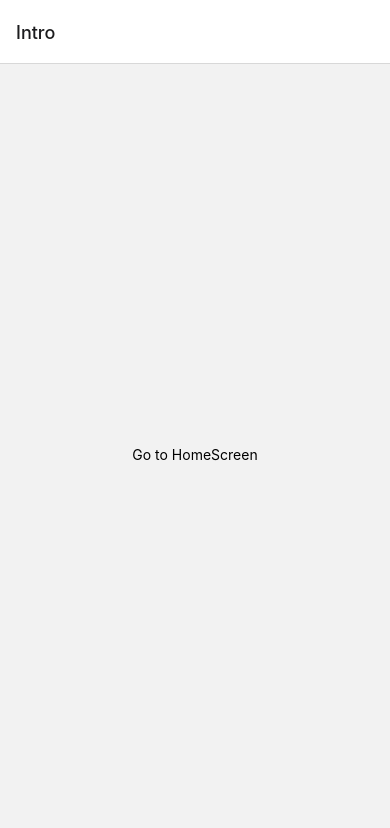
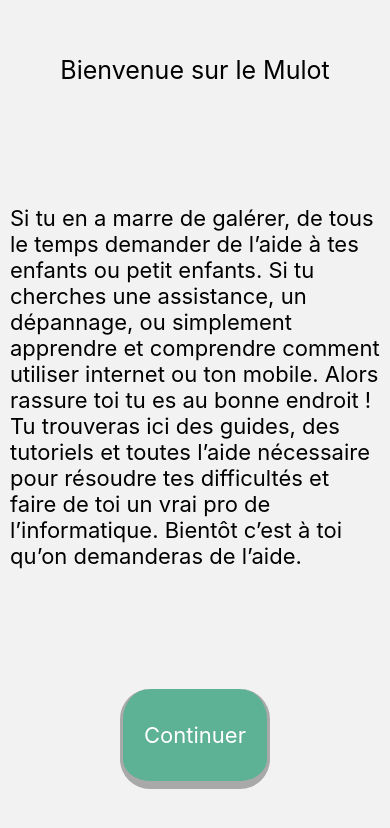
Before and after one commit to DavidB360/lemulot-frontend-user, a React Native app: screen /Intro in a window 390 px wide. Shown: the top 828 px of the page. Built offline with nearby package versions, Linux system fonts and the light colour scheme.

Commit message:
commit main avant pull

```diff
--- a/App.tsx
+++ b/App.tsx
@@ -40,7 +40,7 @@ export default function App() {
 		<Provider store={store}>
 			<PersistGate persistor={persistor}>
 				<NavigationContainer>
-					<Stack.Navigator screenOptions={{ headerShown: true }}>
+					<Stack.Navigator screenOptions={{ headerShown: false }}>
 						<Stack.Screen name="Intro" component={IntroScreen} />
 						<Stack.Screen name="Home" component={HomeScreen} />
 						<Stack.Screen
--- a/screens/IntroScreen.js
+++ b/screens/IntroScreen.js
@@ -3,8 +3,29 @@ import { View, Text, TouchableOpacity, StyleSheet } from "react-native";
 export default function IntroScreen({ navigation }) {
 	return (
 		<View style={styles.container}>
-			<TouchableOpacity onPress={() => navigation.navigate("Home")}>
-				<Text>Go to HomeScreen</Text>
+			<View>
+				<Text style={styles.title}>Bienvenue sur le Mulot</Text>
+			</View>
+			<View style={styles.textcontent}>
+				<Text style={styles.text}>
+					Si tu en a marre de galérer, de tous le temps demander de
+					l’aide à tes enfants ou petit enfants. Si tu cherches une
+					assistance, un dépannage, ou simplement apprendre et
+					comprendre comment utiliser internet ou ton mobile. Alors
+					rassure toi tu es au bonne endroit !
+				</Text>
+				<Text style={styles.text}>
+					Tu trouveras ici des guides, des tutoriels et toutes l’aide
+					nécessaire pour résoudre tes difficultés et faire de toi un
+					vrai pro de l’informatique. Bientôt c’est à toi qu’on
+					demanderas de l’aide.
+				</Text>
+			</View>
+			<TouchableOpacity
+				style={styles.btn}
+				onPress={() => navigation.navigate("Home")}
+			>
+				<Text style={styles.textbtn}>Continuer</Text>
 			</TouchableOpacity>
 		</View>
 	);
@@ -13,7 +34,40 @@ export default function IntroScreen({ navigation }) {
 const styles = StyleSheet.create({
 	container: {
 		flex: 1,
+		flexDirection: "column",
+		justifyContent: "space-around",
+		alignItems: "center",
+	},
+
+	title: {
+		fontSize: 25,
+	},
+
+	textcontent: {
+		padding: 10,
+	},
+
+	text: {
+		fontSize: 22,
+	},
+
+	btn: {
 		alignItems: "center",
 		justifyContent: "center",
+		backgroundColor: "#5db194",
+		borderBottomWidth: 8,
+		borderLeftWidth: 3,
+		borderRightWidth: 3,
+		borderRadius: 30,
+		borderStyle: "solid",
+		borderColor: "#a9a9a9",
+		width: 150,
+		height: 100,
+	},
+
+	textbtn: {
+		color: "#fff",
+		fontSize: 22,
+		// padding: 20,
 	},
 });
```
